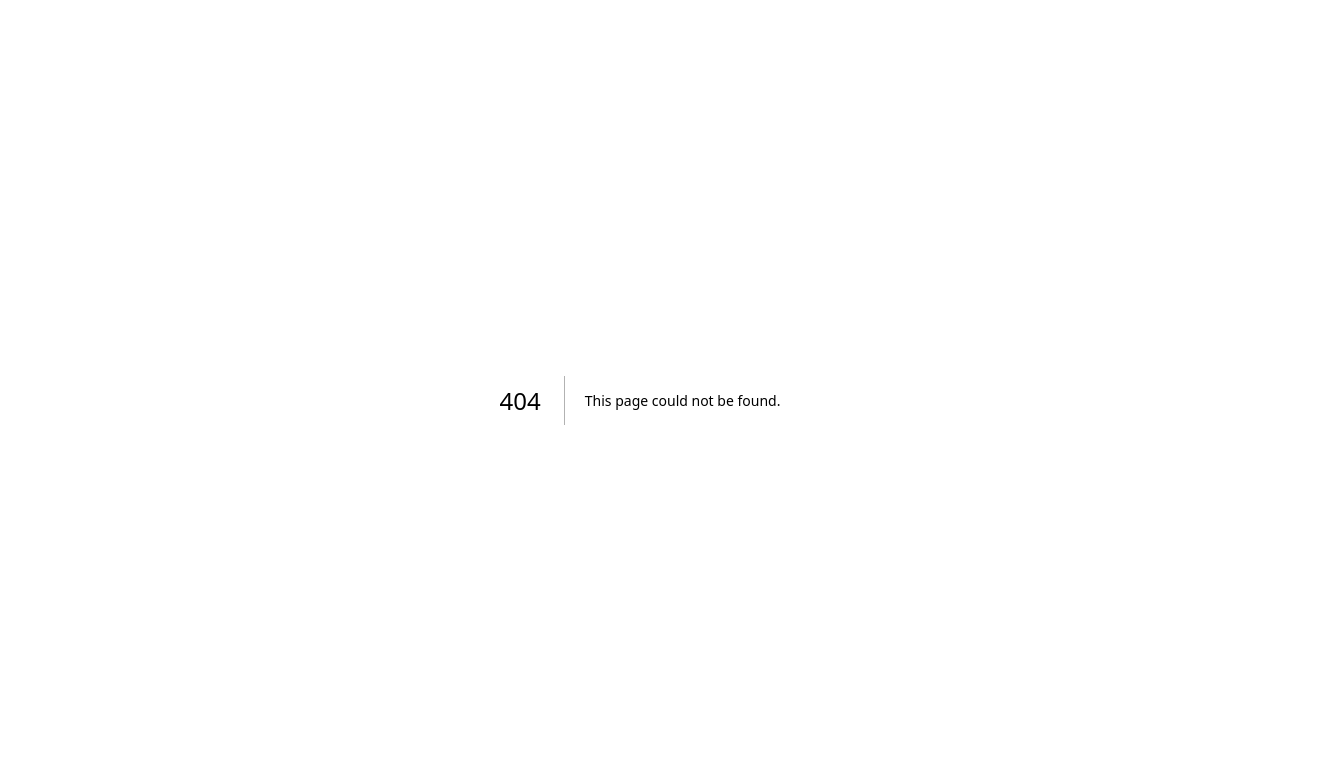
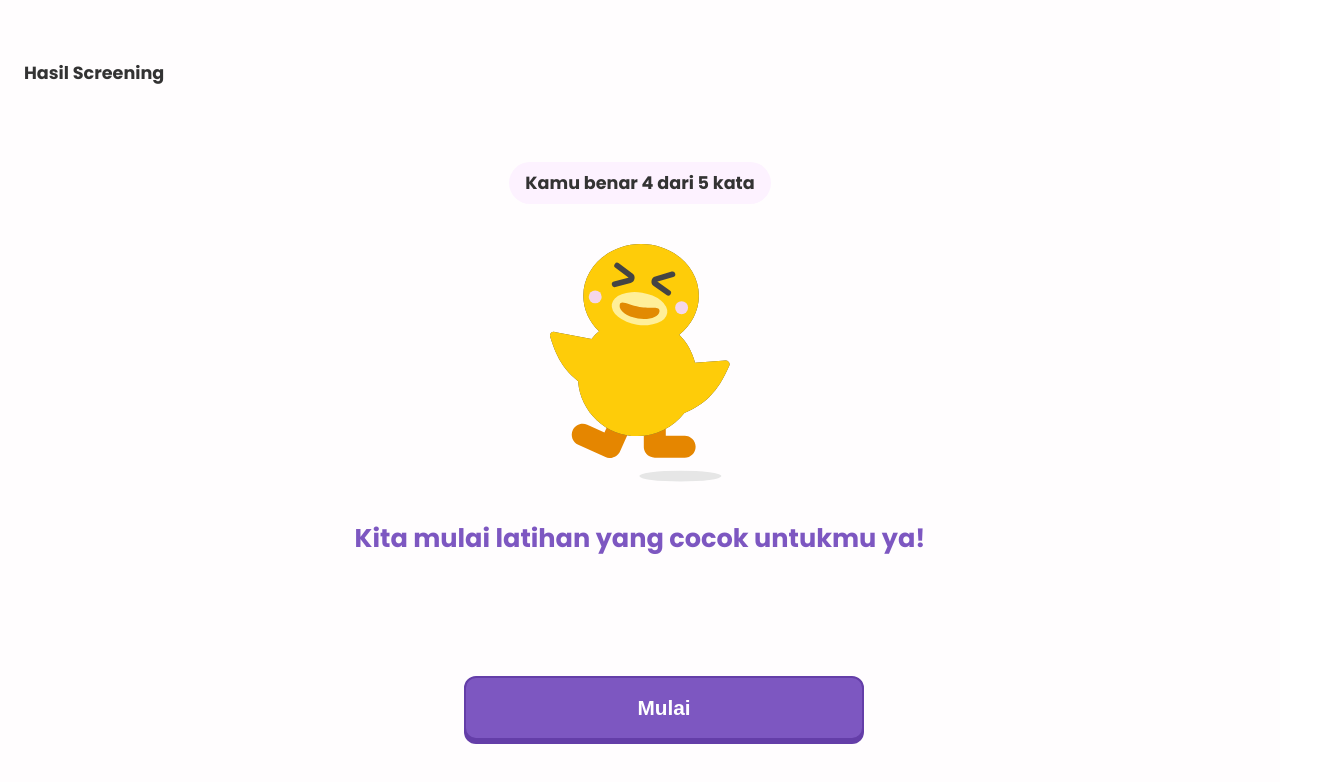
Before and after one commit to athallacode/ARCANA, a Next.js app in the folder FE/: page /result in a window 1280 px wide. Before the commit this address had no page. Shown: the top 782 px of the page, 1328 px wide, since content can reach past the window. Built offline with nearby package versions, Linux system fonts and the light colour scheme.

Commit message:
finished raw screening screen

```diff
--- a/FE/pages/_app.tsx
+++ b/FE/pages/_app.tsx
@@ -1,6 +1,17 @@
 import type { AppProps } from 'next/app';
+import { Poppins } from 'next/font/google';
 import '../styles/globals.css';
 
+const poppins = Poppins({
+  subsets: ['latin'],
+  weight: ['400', '600', '700'],
+  variable: '--font-poppins',
+});
+
 export default function App({ Component, pageProps }: AppProps) {
-  return <Component {...pageProps} />;
+  return (
+    <main className={poppins.className}>
+      <Component {...pageProps} />
+    </main>
+  );
 }
--- /dev/null
+++ b/FE/pages/result.tsx
@@ -0,0 +1,40 @@
+import { useRouter } from 'next/router';
+import styles from '../styles/Result.module.css';
+
+export default function Result() {
+  const router = useRouter();
+  const { correct = 4, total = 5 } = router.query;
+
+  const handleStartLatihan = () => {
+    // navigate to learning or exercises page
+    alert("Menuju halaman latihan...");
+  };
+
+  return (
+    <div className={styles.container}>
+      <div className={styles.header}>
+        <p className={styles.headerTitle}>Hasil Screening</p>
+      </div>
+
+      <div className={styles.content}>
+        <div className={styles.scoreContainer}>
+          <p className={styles.scoreText}>Kamu benar {correct} dari {total} kata</p>
+        </div>
+
+        <div className={styles.illustration}>
+          <img src="/assets/duck.svg" alt="Success Illustration" className={styles.star} />
+        </div>
+
+        <div className={styles.messageContainer}>
+          <h1 className={styles.message}>Kita mulai latihan yang cocok untukmu ya!</h1>
+        </div>
+      </div>
+
+      <div className={styles.footer}>
+        <button className={styles.button} onClick={handleStartLatihan}>
+          Mulai
+        </button>
+      </div>
+    </div>
+  );
+}
--- a/FE/styles/Home.module.css
+++ b/FE/styles/Home.module.css
@@ -4,8 +4,8 @@
   flex-direction: column;
   justify-content: space-between;
   align-items: center;
-  background: #fff;
-  padding: 0;
+  background: #ffffff;
+  padding: 0 24px;
 }
 
 .centered {
@@ -14,44 +14,39 @@
   flex-direction: column;
   align-items: center;
   justify-content: center;
-  margin-top: 40px;
+  margin-top: -60px;
 }
 
 .duck {
-  width: 180px;
+  width: 160px;
   height: auto;
-  margin-bottom: 32px;
+  margin-bottom: 24px;
   user-select: none;
 }
 
 .title {
-  color: #6F45BA;
+  color: #6F45BA !important;
   font-size: 2.2rem;
-  font-family: 'Feather', Arial, sans-serif;
   font-weight: bold;
   text-align: center;
   margin: 0;
 }
 
 .button {
-  width: 90vw;
+  width: 100%;
   max-width: 400px;
-  margin: 0 auto 32px auto;
+  margin: 0 auto 48px auto;
   background: #6F45BA;
-  color: #fff;
-  font-family: 'Feather', Arial, sans-serif;
+  color: #ffffff;
   font-size: 1.3rem;
   font-weight: bold;
   border: none;
   border-radius: 16px;
   padding: 18px 0;
-  box-shadow: 0 2px 8px rgba(111, 69, 186, 0.08);
+  box-shadow: 0 2px 8px rgba(111, 69, 186, 0.2);
   cursor: pointer;
   transition: background 0.2s;
-  position: fixed;
-  left: 50%;
-  bottom: 24px;
-  transform: translateX(-50%);
+  flex-shrink: 0;
 }
 
 .button:active {
--- /dev/null
+++ b/FE/styles/Result.module.css
@@ -0,0 +1,96 @@
+.container {
+  min-height: 100vh;
+  display: flex;
+  flex-direction: column;
+  background: #FFFDFE;
+  padding: 0;
+  position: relative;
+}
+
+.header {
+  width: 100%;
+  padding: 60px 24px 20px 24px;
+}
+
+.headerTitle {
+  font-size: 1.1rem;
+  font-weight: bold;
+  color: #333333;
+  margin: 0;
+}
+
+.content {
+  flex: 1;
+  display: flex;
+  flex-direction: column;
+  align-items: center;
+  justify-content: center;
+  padding: 0 24px;
+  gap: 40px;
+  margin-top: -40px;
+}
+
+.scoreContainer {
+  background: #fdf2ff;
+  padding: 8px 16px;
+  border-radius: 100px;
+}
+
+.scoreText {
+  font-size: 1.1rem;
+  font-weight: bold;
+  color: #333333;
+  margin: 0;
+}
+
+.illustration {
+  width: 180px;
+  height: auto;
+  display: flex;
+  justify-content: center;
+}
+
+.star {
+  width: 100%;
+  height: auto;
+}
+
+.messageContainer {
+  text-align: center;
+}
+
+.message {
+  color: #7D57C1;
+  font-size: 1.6rem;
+  font-weight: bold;
+  line-height: 1.3;
+  margin: 0;
+}
+
+.footer {
+  width: 100%;
+  padding: 24px;
+  display: flex;
+  justify-content: center;
+  padding-bottom: 60px;
+}
+
+.button {
+  width: 100%;
+  max-width: 400px;
+  background: #7D57C1;
+  color: #ffffff;
+  font-size: 1.3rem;
+  font-weight: bold;
+  border: 2px solid #643EA8;
+  border-radius: 12px;
+  padding: 18px 0;
+  box-shadow: 0 4px 0 #643EA8;
+  cursor: pointer;
+  transition: transform 0.1s, box-shadow 0.1s;
+}
+
+.button:active {
+  transform: translateY(3px);
+  box-shadow: 0 1px 0 #643EA8;
+}
--- a/FE/styles/Screening.module.css
+++ b/FE/styles/Screening.module.css
@@ -9,15 +9,14 @@
 
 .header {
   width: 100%;
-  padding: 40px 24px 20px 24px;
+  padding: 60px 24px 20px 24px;
   display: flex;
   flex-direction: column;
-  gap: 8px;
+  gap: 12px;
 }
 
 .headerTitle {
-  font-family: 'Feather', Arial, sans-serif;
-  font-size: 1rem;
+  font-size: 1.1rem;
   font-weight: bold;
   color: #333333 !important;
   margin: 0;
@@ -26,7 +25,7 @@
 
 .progressBar {
   width: 100%;
-  height: 10px;
+  height: 12px;
   background: #eef0f3;
   border-radius: 1000px;
   overflow: hidden;
@@ -42,29 +41,115 @@
 
 .content {
   width: 100%;
-  padding: 20px 24px;
+  padding: 40px 24px;
   margin-bottom: 20px;
 }
 
 .row {
   display: flex;
   align-items: center;
-  gap: 20px;
+  gap: 24px;
 }
 
 .duck {
-  width: 50px;
+  width: 55px;
   height: auto;
   flex-shrink: 0;
 }
 
 .title {
   color: #6F45BA !important;
-  font-size: 1.6rem;
-  font-family: 'Feather', Arial, sans-serif;
+  font-size: 1.7rem;
   font-weight: bold;
   text-align: left;
-  line-height: 1.25;
+  line-height: 1.2;
+}
+
+.cameraContainer {
+  width: calc(100% - 48px);
+  aspect-ratio: 3 / 4;
+  background: #252525;
+  border-radius: 12px;
+  overflow: hidden;
+  position: relative;
+  display: flex;
+  flex-direction: column;
+  align-items: center;
+  justify-content: flex-end;
+  padding-bottom: 24px;
+}
+
+.videoFeed {
+  position: absolute;
+  top: 0;
+  left: 0;
+  width: 100%;
+  height: 100%;
+  object-fit: cover;
+}
+
+.loadingOverlay {
+  position: absolute;
+  bottom: 80px;
+  display: flex;
+  align-items: center;
+  gap: 12px;
+  color: #ffffff;
+  background: rgba(0, 0, 0, 0.4);
+  padding: 8px 16px;
+  border-radius: 100px;
+  font-size: 0.9rem;
+}
+
+.spinner {
+  width: 18px;
+  height: 18px;
+  border: 2px solid rgba(255, 255, 255, 0.3);
+  border-top-color: #ffffff;
+  border-radius: 50%;
+  animation: spin 0.8s linear infinite;
+}
+
+@keyframes spin {
+  to { transform: rotate(360deg); }
+}
+
+.cameraButton {
+  width: calc(100% - 48px);
+  background: #7d57c1 !important;
+  color: #ffffff !important;
+  font-size: 1.2rem;
+  font-weight: bold;
+  border: none;
+  border-radius: 12px;
+  padding: 14px 0;
+  cursor: pointer;
+  z-index: 10;
+}
+
+.cameraButtonDisabled {
+  background: #d1d1d1 !important;
+  color: #ffffff !important;
+  cursor: not-allowed;
+}
+
+.button {
+  width: 100%;
+  max-width: 320px;
+  background: #7d57c1 !important;
+  color: #ffffff !important;
+  font-size: 1.4rem;
+  font-weight: bold;
+  border: none;
+  border-radius: 1000px;
+  padding: 16px 0;
+  cursor: pointer;
+  display: flex;
+  align-items: center;
+  justify-content: center;
+  gap: 12px;
+  box-shadow: 0 4px 0 #5a3d91;
+  transition: transform 0.1s, box-shadow 0.1s;
 }
 
 .centerAction {
@@ -76,6 +161,22 @@
   justify-content: center;
   padding: 24px;
   gap: 20px;
+}
+
+.button:active {
+  transform: translateY(2px);
+  box-shadow: 0 2px 0 #5a3d91;
+}
+
+.icon {
+  width: 28px;
+  height: 28px;
+}
+
+.instruction {
+  font-size: 1rem;
+  color: #333333 !important;
+  margin-top: -10px;
 }
 
 .button {
--- a/FE/styles/globals.css
+++ b/FE/styles/globals.css
@@ -8,7 +8,6 @@
 body {
   margin: 0;
   padding: 0;
-  font-family: 'Feather', 'Comic Sans MS', sans-serif;
   background: #ffffff;
   color: #333333;
 }
```
Also changed, not shown: FE/pages/screening.tsx (+79 -7 lines), FE/src/assets/fonts/feather.ttf (deleted).
